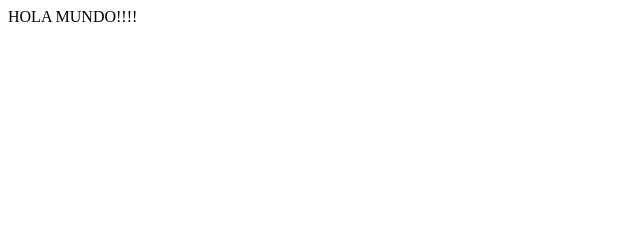
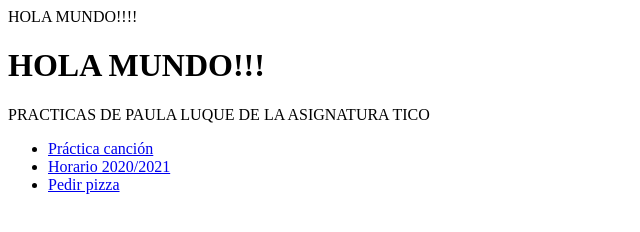
Before and after one commit to paulalg10/PAULA-TICO-2-, a plain HTML site: page index.html in a window 1280 px wide. Shown: the whole page, without its empty margins (0-640 px from the left). Drawn offline with Linux system fonts and the light colour scheme.

Commit message:
Update index.html

```diff
--- a/index.html
+++ b/index.html
@@ -1 +1,27 @@
 <html> <head> <body> HOLA MUNDO!!!! </body> </head> </html>
+<!DOCTYPE html>
+<html lang="en" dir="ltr">
+  <head>
+    <meta charset="utf-8">
+    <title>Página web con ejemplos de TICO</title>
+  </head>
+  <body>
+    <h1>HOLA MUNDO!!!</h1>
+    <p>
+      PRACTICAS DE PAULA LUQUE DE LA ASIGNATURA TICO
+    </p>
+    <p>
+      <ul>
+        <li>
+          <a href="canción.html">Práctica canción</a>
+        </li>
+        <li>
+          <a href="horario.html">Horario 2020/2021</a>
+        </li>
+        <li>
+            <a href="pedido pizza.html">Pedir pizza</a>
+          </li>
+      </ul>
+    </p>
+  </body>
+</html>
```
